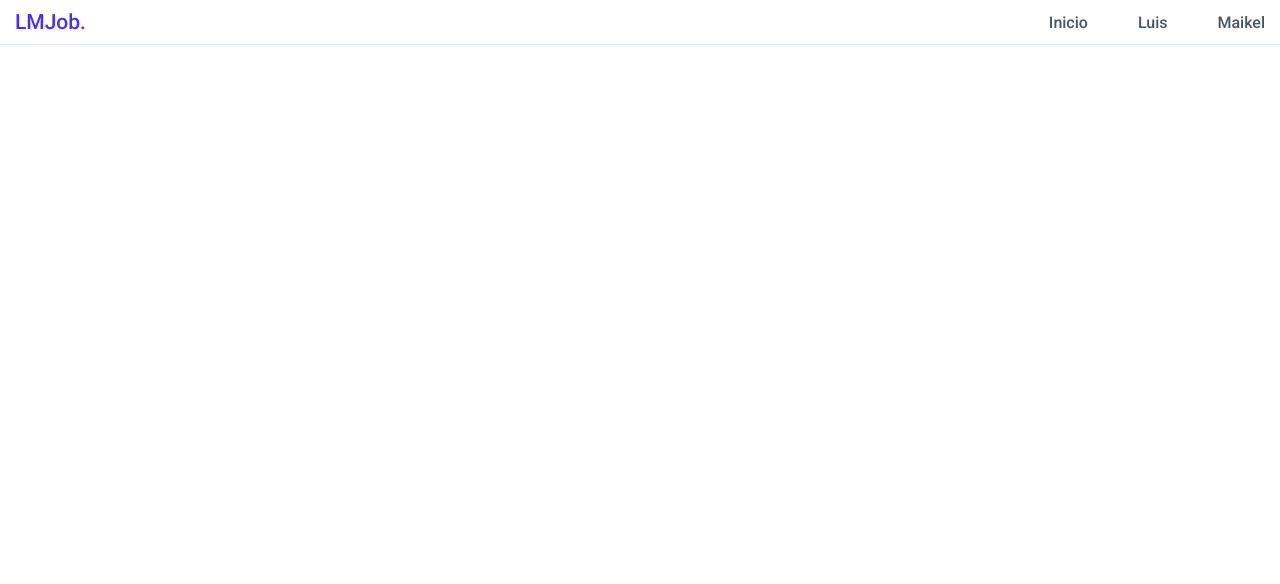
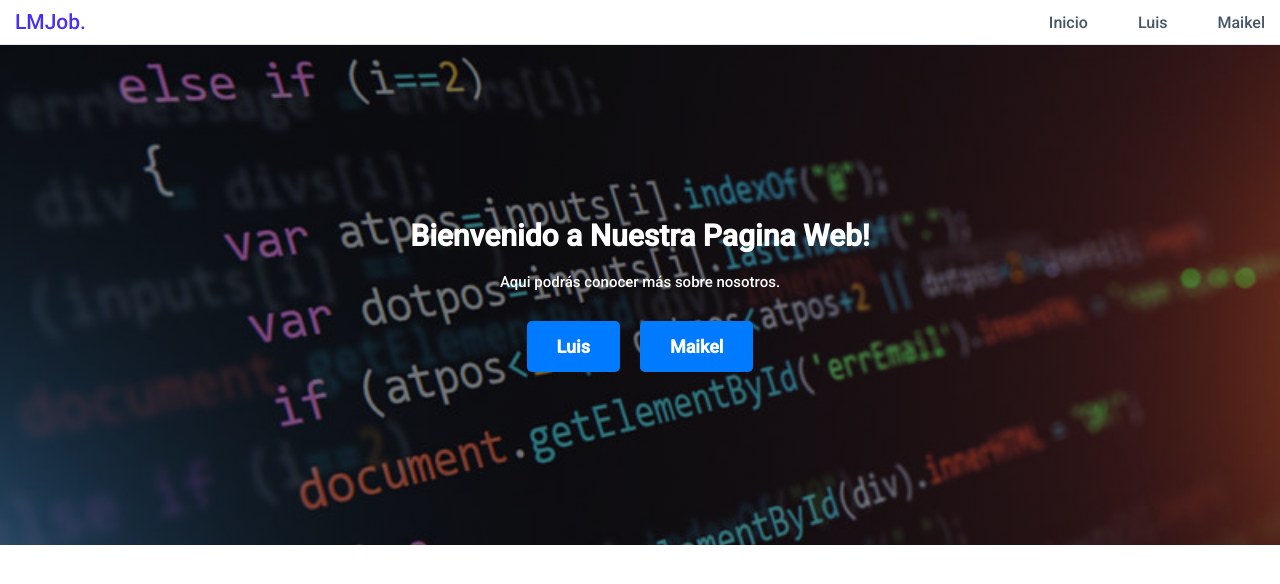
Before and after one commit to Luismonsalver/diplomado4.1, a plain HTML site: page Curriculum-Vitae/index.html in a window 1280 px wide. Drawn offline with Linux system fonts and the light colour scheme.

Commit message:
Hero
Agregado del Hero

```diff
--- a/Curriculum-Vitae/css/styles.css
+++ b/Curriculum-Vitae/css/styles.css
@@ -101,3 +101,57 @@ a {
     }
 
 }
+
+/*HERO BANNER*/
+.hero {
+    background-image: linear-gradient(to bottom, rgba(0,0,0,0.5), rgba(0,0,0,0.5)), url('/assets/banner.jpg');
+    height: 500px;
+    background-size: cover;
+    display: flex;
+    flex-direction: column;
+    justify-content: center;
+    align-items: center;
+    text-align: center;
+    color: #fff;
+    padding: 0 20px;
+  }
+
+  .hero h1 {
+    font-size: 3rem;
+    margin-bottom: 20px;
+  }
+
+  .hero p {
+    font-size: 1.5rem;
+    margin-bottom: 30px;
+  }
+
+  .btn-primary {
+    background-color: #fff;
+    color: #333;
+    padding: 10px 20px;
+    border-radius: 5px;
+    text-decoration: none;
+    font-weight: bold;
+    transition: all 0.3s ease-in-out;
+  }
+
+  .buttons-container {
+    display: flex;
+    justify-content: center;
+    gap: 20px;
+  }
+
+  .btn-primary {
+    background-color: #007bff;
+    color: #fff;
+    padding: 15px 30px;
+    font-size: 18px;
+    text-decoration: none;
+    border-radius: 5px;
+  }
+
+  .btn-primary:hover {
+    background-color: #333;
+    color: #fff;
+  }
--- a/Curriculum-Vitae/index.html
+++ b/Curriculum-Vitae/index.html
@@ -40,13 +40,21 @@
     </nav>
 </header>
 
+<main>
 
-
+    <!-- Esta parte es el hero -->
+    <div class="hero">
+        <h1>Bienvenido a Nuestra Pagina Web!</h1>
+        <p>Aqui podrás conocer más sobre nosotros.</p>
+        <div class="buttons-container">
+            <a href="/products" class="btn-primary">Luis</a>
+            <a href="/products" class="btn-primary">Maikel</a>
+          </div>
+      </div>
 
 </main>
 
 
 
-
 </body>
 </html>
```
